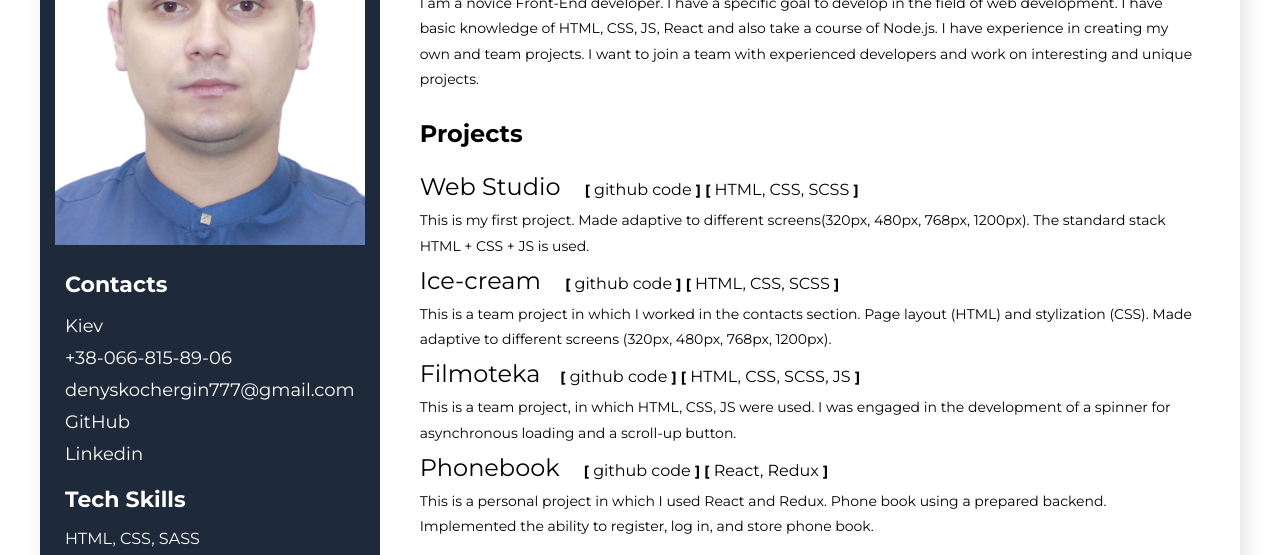
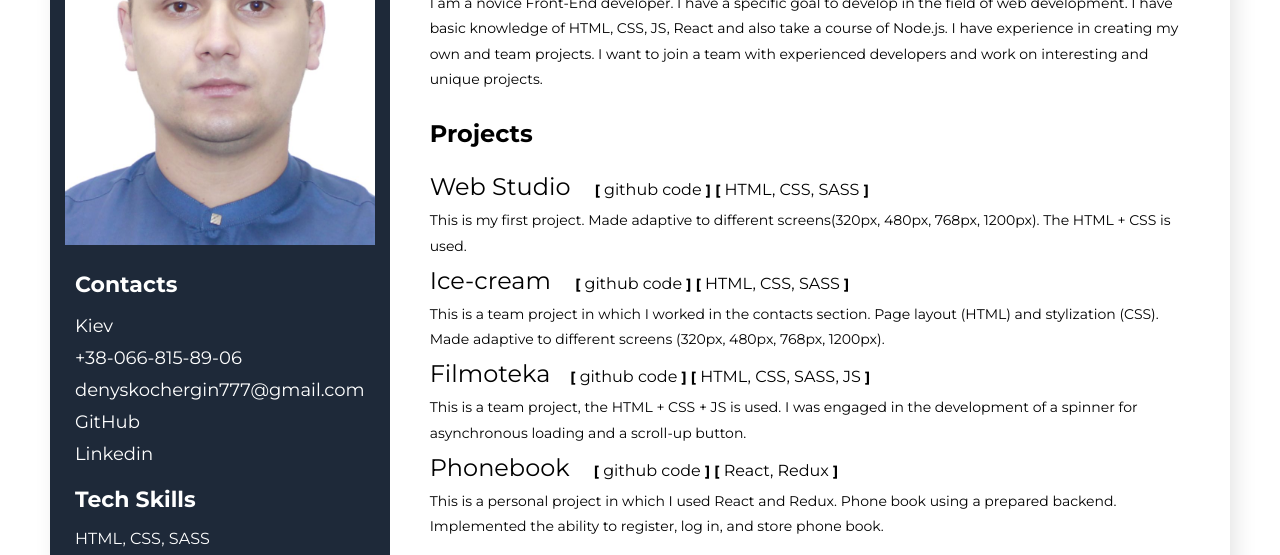
Before and after one commit to 787898Den/My-Resume, a plain HTML site: page index.html in a window 1280 px wide. Shown: the part 233-788 px from the top of the page. Drawn offline with Linux system fonts and the light colour scheme.

Commit message:
update resume

```diff
--- a/css/styles.css
+++ b/css/styles.css
@@ -34,9 +34,9 @@ button {
 .main-container {
     display: flex;
     flex-direction: row-reverse;
-    width: 1200px;
-    background: #fff;
-     margin: 40px auto;
+    width: 1180px;
+    margin:  40px auto;
+    background:white;
     box-shadow: 6px 6px 20px rgb(0 0 0 / 10%);
 }
 
--- a/index.html
+++ b/index.html
@@ -53,12 +53,12 @@
                 </a>
                 <span class="my-projects-bracket">]</span>
                 <span class="my-projects-bracket">[</span>
-                <span>HTML, CSS, SCSS</span>
+                <span>HTML, CSS, SASS</span>
                 <span class="my-projects-bracket">]</span>
                 <p class="my-projects-text">
                   This is my first project. Made adaptive to different
-                  screens(320px, 480px, 768px, 1200px). The standard stack HTML
-                  + CSS + JS is used.
+                  screens(320px, 480px, 768px, 1200px). The HTML
+                  + CSS is used.
                 </p>
               </div>
             </li>
@@ -78,7 +78,7 @@
                 </a>
                 <span class="my-projects-bracket">]</span>
                 <span class="my-projects-bracket">[</span>
-                <span>HTML, CSS, SCSS</span>
+                <span>HTML, CSS, SASS</span>
                 <span class="my-projects-bracket">]</span>
 
                 <p class="my-projects-text">
@@ -103,10 +103,11 @@
                 </a>
                 <span class="my-projects-bracket">]</span>
                 <span class="my-projects-bracket">[</span>
-                <span>HTML, CSS, SCSS, JS</span>
+                <span>HTML, CSS, SASS, JS</span>
                 <span class="my-projects-bracket">]</span>
                 <p class="my-projects-text">
-                  This is a team project, in which HTML, CSS, JS were used. I
+                  This is a team project, the HTML
+                  + CSS + JS is used. I
                   was engaged in the development of a spinner for asynchronous
                   loading and a scroll-up button.
                 </p>
@@ -286,7 +287,7 @@
             <li class="sidebar-item">
               <a
                 class="contacts-section-link"
-                href="https://www.linkedin.com/in/denys-kochergin"
+                href="https://www.linkedin.com/in/denys-kochergin-65b642239"
                 >Linkedin</a
               >
             </li>
```
